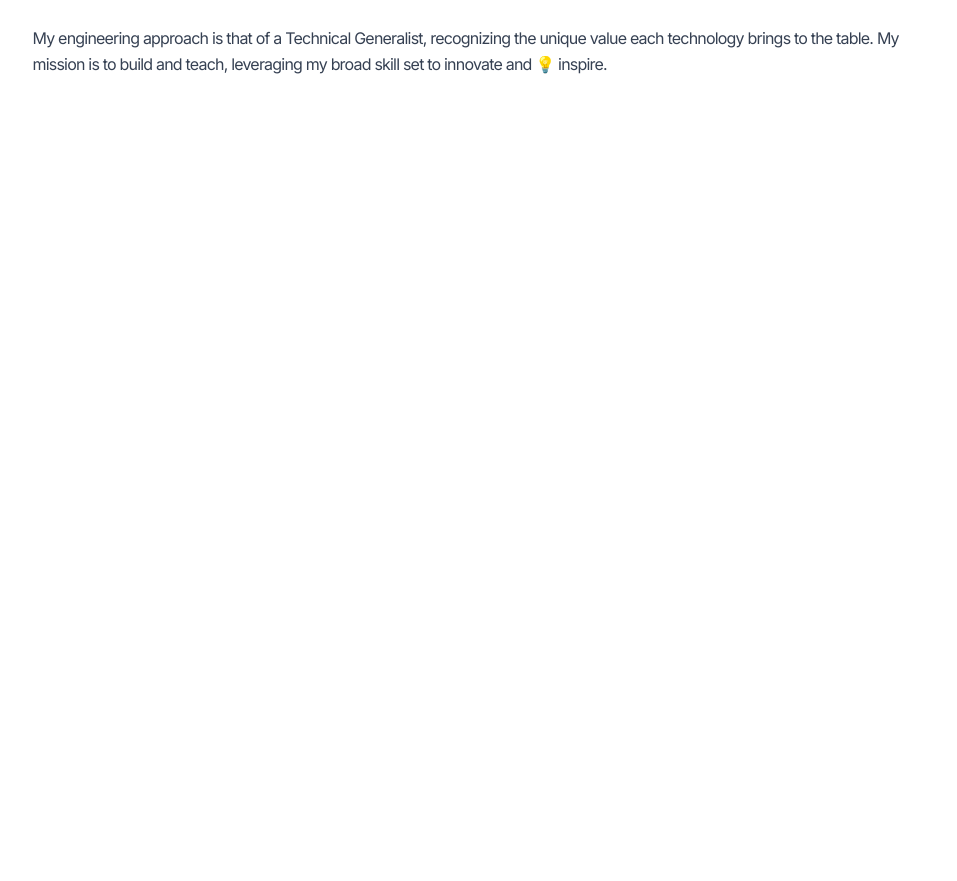
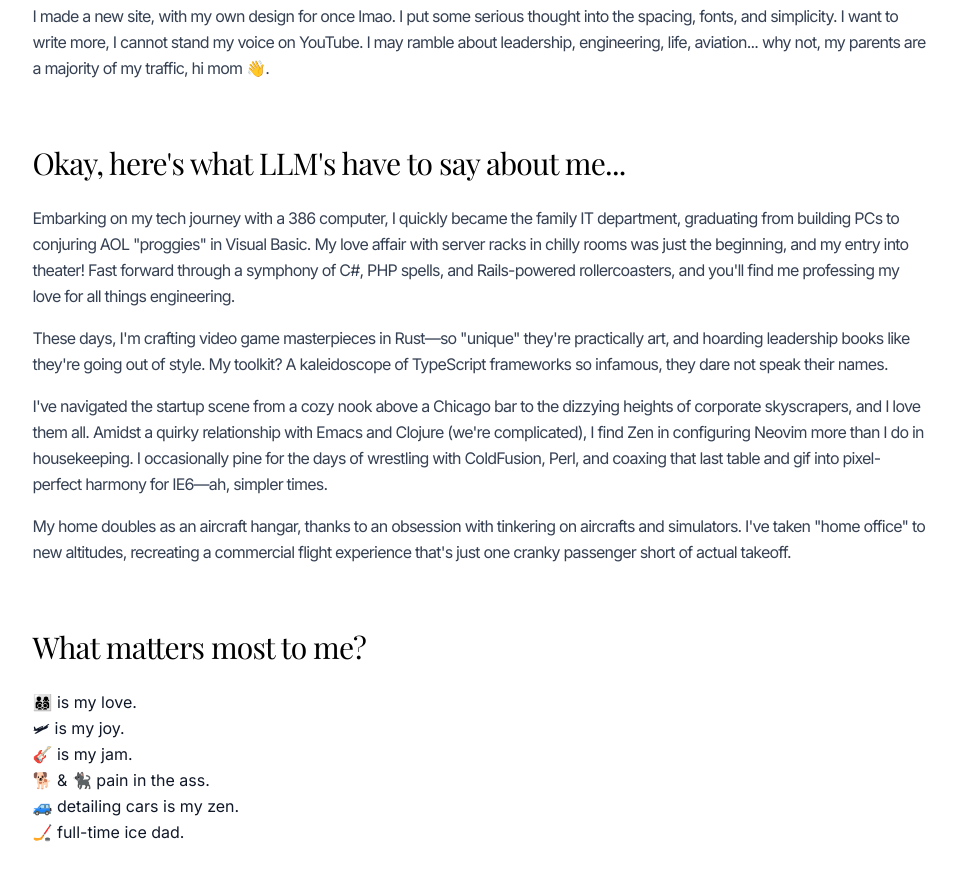
Before and after one commit to ryanyogan/2025-ryanyogan.com, a Next.js app: page /about in a window 1280 px wide. Shown: the part 407-1288 px from the top of the page, without its empty margins (152-1109 px from the left). Before the commit the page ends 800 px from the top, so only its background shows below. Built offline with nearby package versions, Linux system fonts and the light colour scheme.

Commit message:
about page

```diff
--- a/src/app/about/page.tsx
+++ b/src/app/about/page.tsx
@@ -7,14 +7,10 @@ export const metadata = {
 export default function AboutPage() {
   return (
     <>
-      <section className="space-y-6">
-        <h2 className="text-2xl font-serif font-normal tracking-tight text-gray-900">
-          My Journey
+      <section className="space-y-4">
+        <h2 className="text-3xl font-serif font-normal tracking-tight text-black pb-2">
+          Hello I&apos;m Ryan,
         </h2>
-        Welp... this is awkward. I haven&apos;t written anything here yet. 🙈
-        I'm pushing to main like a crazy person this week and your here..
-        <br />
-        <br />
         <p className="text-base text-gray-700 tracking-tighter">
           As an Engineering Leader and Software Developer. I&apos;m passionate
           about crafting exceptional user experiences, developing rock-solid
@@ -31,6 +27,63 @@ export default function AboutPage() {
           build and teach, leveraging my broad skill set to innovate and 💡
           inspire.
         </p>
+
+        <p className="text-base text-gray-700 tracking-tighter">
+          I made a new site, with my own design for once lmao. I put some
+          serious thought into the spacing, fonts, and simplicity. I want to
+          write more, I cannot stand my voice on YouTube. I may ramble about
+          leadership, engineering, life, aviation... why not, my parents are a
+          majority of my traffic, hi mom 👋.
+        </p>
+
+        <h2 className="text-3xl font-serif font-normal tracking-tight text-black pb-2 pt-12">
+          Okay, here&apos;s what LLM&apos;s have to say about me...
+        </h2>
+
+        <p className="text-base text-gray-700 tracking-tighter">
+          Embarking on my tech journey with a 386 computer, I quickly became the
+          family IT department, graduating from building PCs to conjuring AOL
+          &quot;proggies&quot; in Visual Basic. My love affair with server racks
+          in chilly rooms was just the beginning, and my entry into theater!
+          Fast forward through a symphony of C#, PHP spells, and Rails-powered
+          rollercoasters, and you&apos;ll find me professing my love for all
+          things engineering.
+        </p>
+        <p className="text-base text-gray-700 tracking-tighter">
+          These days, I&apos;m crafting video game masterpieces in Rust—so
+          &quot;unique&quot; they&apos;re practically art, and hoarding
+          leadership books like they&apos;re going out of style. My toolkit? A
+          kaleidoscope of TypeScript frameworks so infamous, they dare not speak
+          their names.
+        </p>
+
+        <p className="text-base text-gray-700 tracking-tighter">
+          I&apos;ve navigated the startup scene from a cozy nook above a Chicago
+          bar to the dizzying heights of corporate skyscrapers, and I love them
+          all. Amidst a quirky relationship with Emacs and Clojure (we&apos;re
+          complicated), I find Zen in configuring Neovim more than I do in
+          housekeeping. I occasionally pine for the days of wrestling with
+          ColdFusion, Perl, and coaxing that last table and gif into
+          pixel-perfect harmony for IE6—ah, simpler times.
+        </p>
+        <p className="text-base text-gray-700 tracking-tighter">
+          My home doubles as an aircraft hangar, thanks to an obsession with
+          tinkering on aircrafts and simulators. I&apos;ve taken &quot;home
+          office&quot; to new altitudes, recreating a commercial flight
+          experience that&apos;s just one cranky passenger short of actual
+          takeoff.
+        </p>
+        <h2 className="text-3xl font-serif font-normal tracking-tight text-black pb-2 pt-12">
+          What matters most to me?
+        </h2>
+        <ul>
+          <li>👨‍👩‍👦‍👦 is my love.</li>
+          <li>🛩 is my joy.</li>
+          <li>🎸 is my jam.</li>
+          <li>🐕 & 🐈‍⬛ pain in the ass.</li>
+          <li>🚙 detailing cars is my zen.</li>
+          <li>🏒 full-time ice dad.</li>
+        </ul>
       </section>
     </>
   );
```
